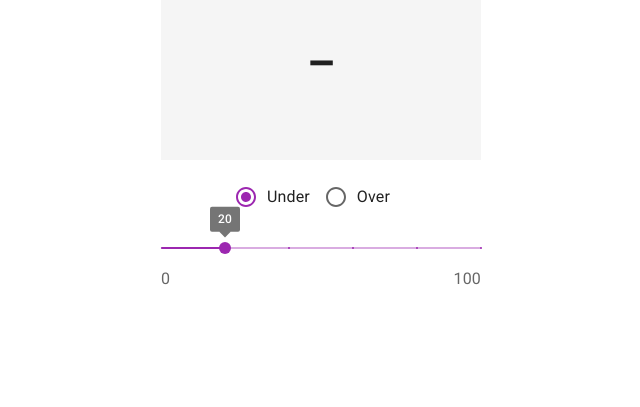
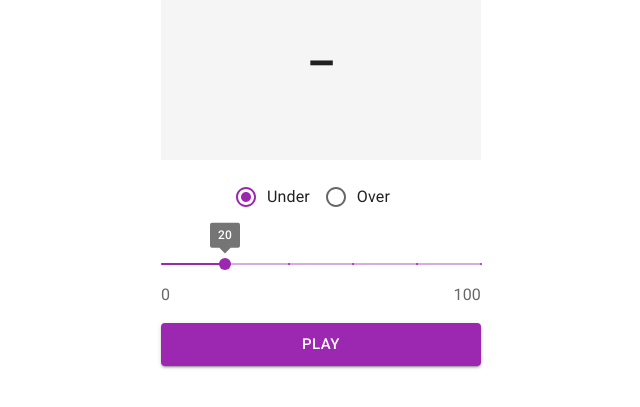
Before and after one commit to tatsianakuryla/dice-game, a Next.js app: page / in a window 1280 px wide. Shown: the part 163-570 px from the top of the page, without its empty margins (319-959 px from the left). Built offline with nearby package versions, Linux system fonts and the light colour scheme; what @mui/material-nextjs would draw is missing.

Commit message:
feat: add PlayRoundButton component

```diff
--- a/app/page.tsx
+++ b/app/page.tsx
@@ -8,6 +8,7 @@ import { ComparisonDirection } from '@/src/dice/dice.types';
 import { ComparisonDirectionRadioButtons } from '@/src/ui/components/ComparisonDirectionRadioButtons';
 import { GameSlider } from '@/src/ui/components/GameSlider';
 import { PageSectionWrapper } from '@/src/ui/components/PageSectionWrapper';
+import { PlayRoundButton } from '@/src/ui/components/PlayRoundButton';
 import { RolledValueDisplay } from '@/src/ui/components/RolledValueDisplay';
 
 export default function Home(): JSX.Element {
@@ -15,6 +16,9 @@ export default function Home(): JSX.Element {
   const [direction, setDirection] = useState<ComparisonDirection>(ComparisonDirection.Under);
   const [rolledValue] = useState<number | undefined>(undefined);
 
+  const handlePlayRoundButtonClick = () => {
+    // TODO
+  };
   return (
     <div>
       <main>
@@ -22,6 +26,7 @@ export default function Home(): JSX.Element {
           <RolledValueDisplay rolledValue={rolledValue} />
           <ComparisonDirectionRadioButtons value={direction} onChange={setDirection} />
           <GameSlider value={threshold} onChange={setThreshold} />
+          <PlayRoundButton onClick={handlePlayRoundButtonClick} />
         </PageSectionWrapper>
       </main>
     </div>
--- a/src/ui/components/ComparisonDirectionRadioButtons.tsx
+++ b/src/ui/components/ComparisonDirectionRadioButtons.tsx
@@ -21,7 +21,11 @@ export function ComparisonDirectionRadioButtons({
   };
 
   return (
-    <FormControl>
+    <FormControl
+      sx={{
+        marginBottom: '16px',
+      }}
+    >
       <RadioGroup row value={value} onChange={handleChange}>
         <FormControlLabel value={ComparisonDirection.Under} control={<Radio />} label="Under" />
         <FormControlLabel value={ComparisonDirection.Over} control={<Radio />} label="Over" />
--- /dev/null
+++ b/src/ui/components/PlayRoundButton.tsx
@@ -0,0 +1,25 @@
+import { Button } from '@mui/material';
+
+import type { JSX } from 'react';
+
+interface PlayRoundButtonParameters {
+  onClick: () => void;
+}
+
+export const PlayRoundButton = ({ onClick }: PlayRoundButtonParameters): JSX.Element => {
+  return (
+    <Button
+      sx={{
+        minWidth: '320px',
+        maxWidth: '320px',
+      }}
+      type="button"
+      variant="contained"
+      color="primary"
+      size="large"
+      onClick={onClick}
+    >
+      PLAY
+    </Button>
+  );
+};
```
